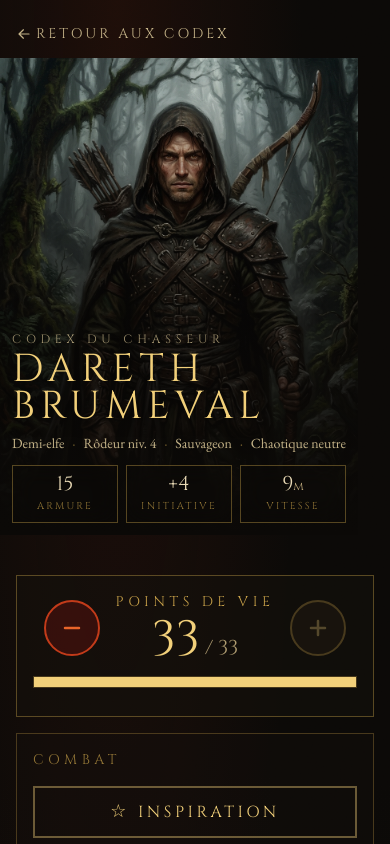
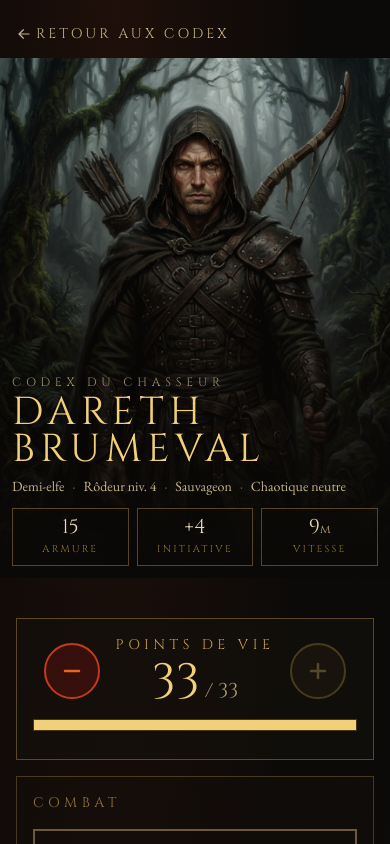
Before and after one commit to fallinov/donjon-et-dragons, a Nuxt app: page /personnages/dareth-brumeval in a window 390 px wide. Shown: the top 844 px of the page. Built offline with nearby package versions, Linux system fonts and the light colour scheme.

Commit message:
fix: carte mobile pleine largeur via w-screen au lieu de calc
L'ancien w-[calc(100%+2rem)] conflictait avec w-full et creait
une marche sur la droite. Remplace par w-screen + -ml-4 (compense
uniquement le padding gauche du parent, le 100vw couvre tout).

```diff
--- a/app/components/codex/CodexHero.vue
+++ b/app/components/codex/CodexHero.vue
@@ -10,7 +10,7 @@ defineProps<{ character: Character }>()
     <!-- ═══ MOBILE : carte de jeu pleine largeur ═══ -->
     <div class="xl:hidden">
       <!-- Photo arrière-plan avec gradient -->
-      <div class="relative w-full aspect-[3/4] sm:aspect-[16/9] overflow-hidden -mx-4 sm:-mx-8 lg:-mx-10 w-[calc(100%+2rem)] sm:w-[calc(100%+4rem)] lg:w-[calc(100%+5rem)]">
+      <div class="relative aspect-[3/4] sm:aspect-[16/9] overflow-hidden w-screen -ml-4 sm:-ml-8 lg:-ml-10">
         <NuxtImg
           :src="character.portrait.src"
           :alt="character.portrait.alt"
```
